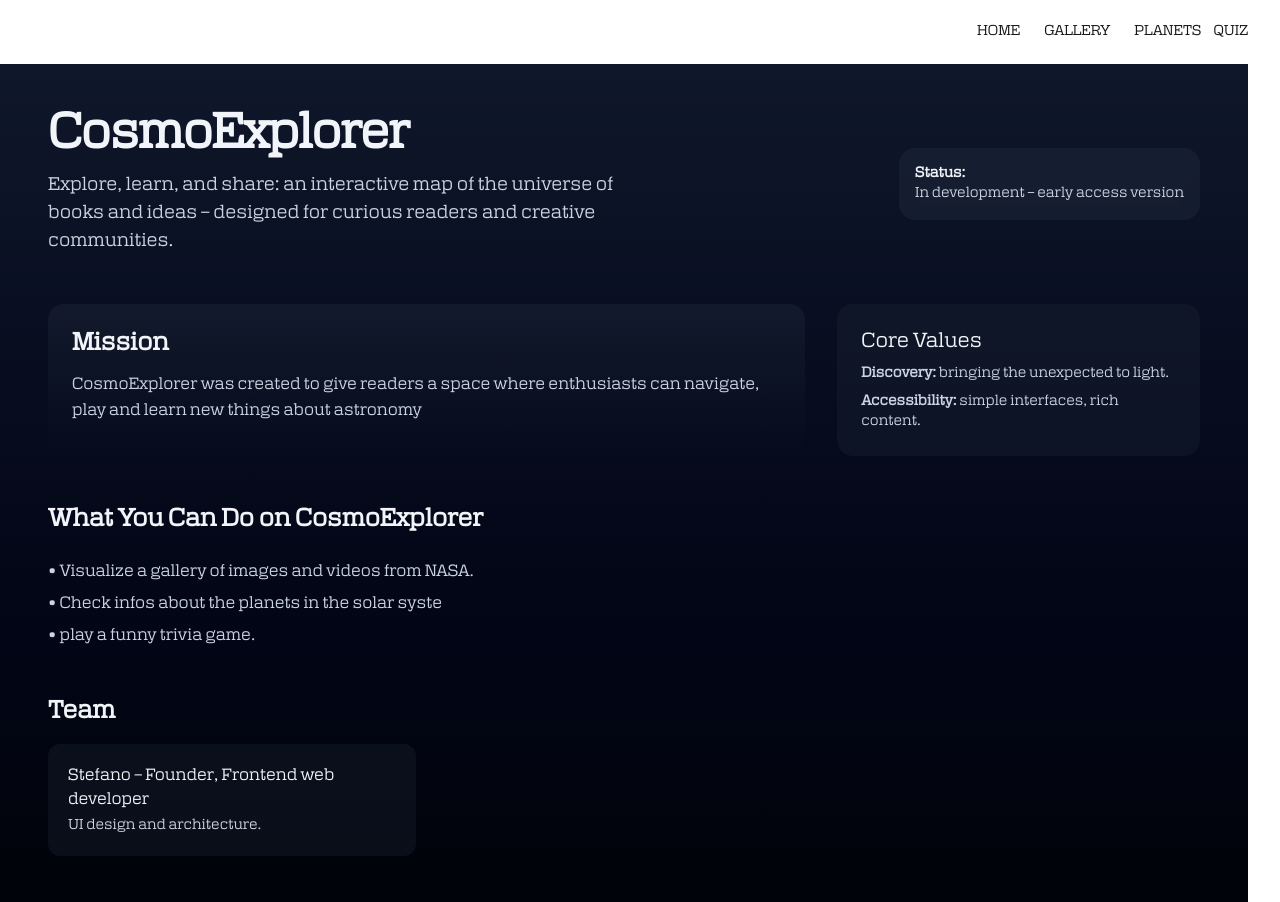
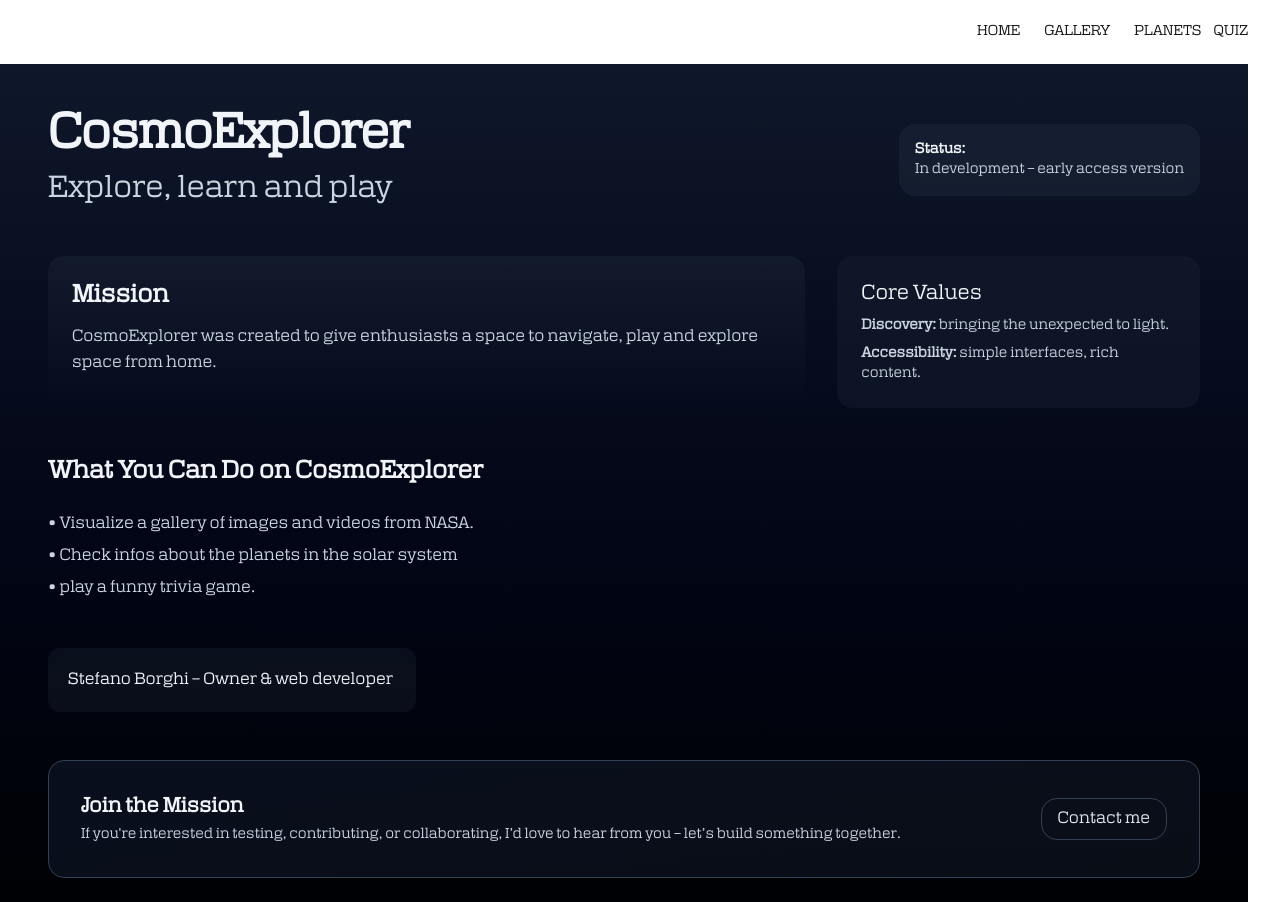
Before and after one commit to borghiste/cosmoexplorer, a Next.js app: page /AboutPage in a window 1280 px wide. Shown: the top 902 px of the page. Built offline with nearby package versions, Linux system fonts and the light colour scheme.

Commit message:
fix(about page): fix about page text

```diff
--- a/src/app/AboutPage/page.tsx
+++ b/src/app/AboutPage/page.tsx
@@ -7,8 +7,8 @@ export default function AboutPage() {
         <header className="flex flex-col md:flex-row items-start md:items-center justify-between gap-6 mb-12">
           <div>
             <h1 className="text-4xl md:text-5xl font-extrabold tracking-tight">CosmoExplorer</h1>
-            <p className="mt-3 text-lg text-slate-300 max-w-xl">
-              Explore, learn, and share: an interactive map of the universe of books and ideas — designed for curious readers and creative communities.
+            <p className="mt-3 text-3xl text-slate-300 max-w-xl">
+              Explore, learn and play
             </p>
           </div>
 
@@ -22,7 +22,7 @@ export default function AboutPage() {
           <article className="col-span-1 md:col-span-2 bg-gradient-to-b from-slate-800/40 to-transparent rounded-2xl p-6">
             <h2 className="text-2xl font-semibold mb-3"> Mission</h2>
             <p className="text-slate-300 leading-relaxed">
-              CosmoExplorer was created to give readers a space where enthusiasts can navigate, play and learn new things about astronomy
+              CosmoExplorer was created to give enthusiasts a space to navigate, play and explore space from home.
             </p>
 
 
@@ -42,25 +42,19 @@ export default function AboutPage() {
           <h2 className="text-2xl font-semibold mb-6">What You Can Do on CosmoExplorer</h2>
           <ul className="mt-4 space-y-2 text-slate-300">
               <li>• Visualize a gallery of images and videos from NASA.</li>
-              <li>• Check infos about the planets in the solar syste</li>
+              <li>• Check infos about the planets in the solar system</li>
               <li>• play a funny trivia game.</li>
             </ul>
         </section>
 
         <section className="mb-12">
-          <h2 className="text-2xl font-semibold mb-4">Team</h2>
+
           <div className="grid grid-cols-1 md:grid-cols-3 gap-6">
             <div className="rounded-xl p-5 bg-slate-800/30">
-              <p className="font-medium">Stefano — Founder, Frontend web developer</p>
-              <p className="text-slate-300 text-sm mt-1">UI design and architecture.</p>
+              <p className="font-medium">Stefano Borghi — Owner & web developer</p>
+
             </div>
-            {/* <div className="rounded-xl p-5 bg-slate-800/30">
-              <p className="font-medium">Backend Team</p>
-              <p className="text-slate-300 text-sm mt-1">API, data persistence, and recommendation system.</p>
-            </div>
-            <div className="rounded-xl p-5 bg-slate-800/30">
-              <p className="font-medium">Mentors & Community</p>
-              <p className="text-slate-300 text-sm mt-1">Collaborations with curators and experienced readers.</p> */}
+
             </div>
 
         </section>
@@ -80,7 +74,7 @@ export default function AboutPage() {
         </section>
 
         <footer className="mt-10 text-center text-slate-400 text-sm">
-          © {new Date().getFullYear()} CosmoExplorer — Built with curiosity.
+          © {new Date().getFullYear()} CosmoExplorer
         </footer>
       </section>
     </main>
--- a/src/app/layout.tsx
+++ b/src/app/layout.tsx
@@ -1,6 +1,6 @@
 import type { Metadata } from "next";
 import localFont from "next/font/local";
-import "./globals.css";
+import "./global.css";
 import Background from "./components/UI/Background";
 import Header from "./components/UI/Header";
 import Footer from "./components/UI/Footer";
--- a/src/app/page.tsx
+++ b/src/app/page.tsx
@@ -7,7 +7,7 @@ import { ScrollControls, Scroll, Html } from "@react-three/drei";
 import { LegacyRef, Suspense, useEffect, useRef, useState } from "react";
 import { Mesh } from "three";
 import Script from "next/script";
- import './globals.css';
+ import './global.css';
  import { Text } from "@react-three/drei";
 
 // 3D COMPONENTS
```
Also changed, not shown: src/app/global.css (renamed from src/app/globals.css).
